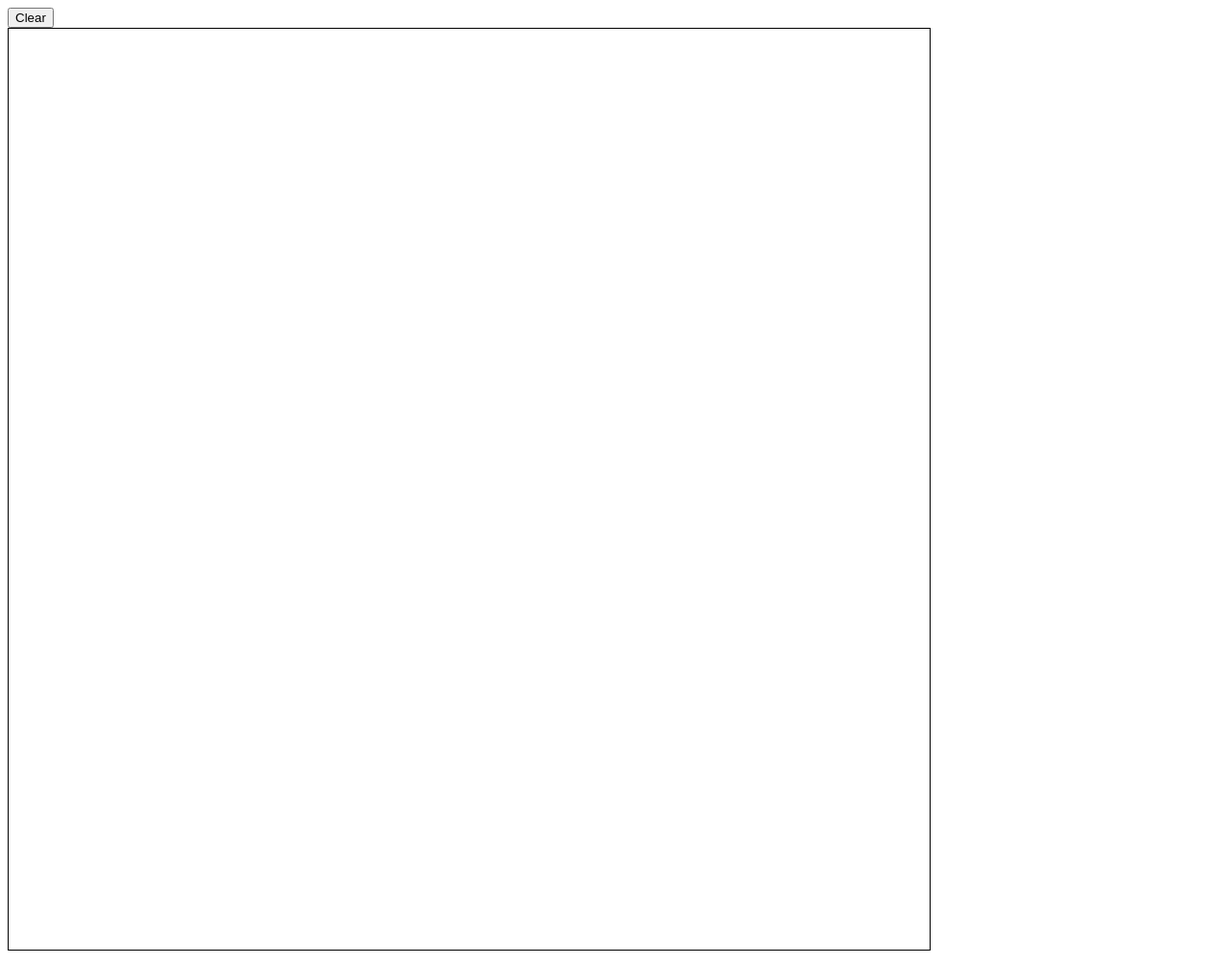
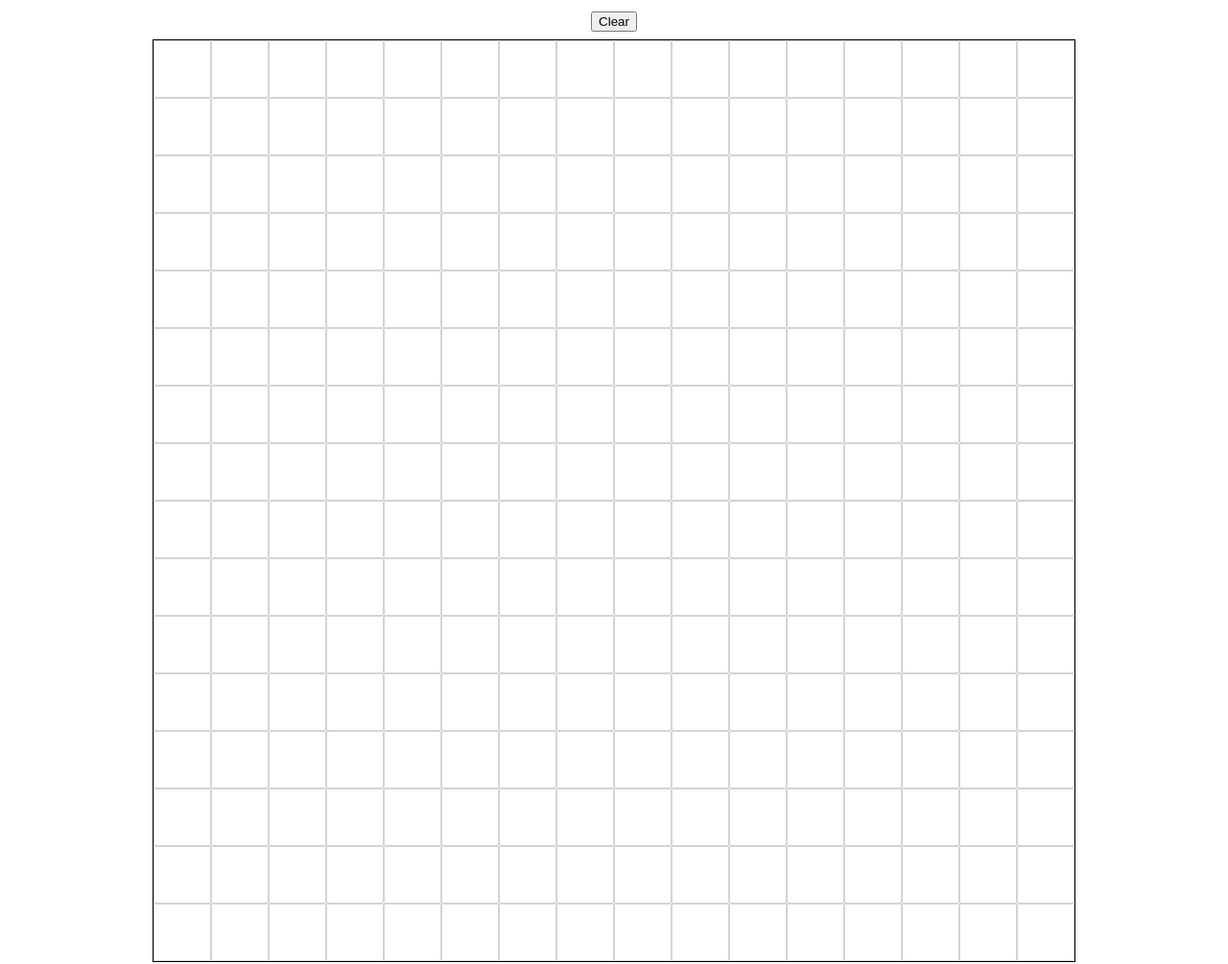
Before and after one commit to tthomas027/etch-a-sketch, a plain HTML site: page index.html in a window 1280 px wide. Shown: the whole page at 96% size. Drawn offline with Linux system fonts and the light colour scheme.

Commit message:
Clean up css style

```diff
--- a/scripts.js
+++ b/scripts.js
@@ -6,7 +6,7 @@ function createGrid(size) {
       const div = document.createElement("div");
       div.classList.add('grid');
       container.appendChild(div);
-      container.setAttribute('style', `grid-template-columns: 1fr repeat(${size}, 1fr);`)
+      container.setAttribute('style', `grid-template-columns: 1fr repeat(${size - 1}, 1fr);`)
     }
   }
 }
--- a/style.css
+++ b/style.css
@@ -3,13 +3,25 @@
   display: grid;
   width: 960px;
   height: 960px;
+  margin: auto;
 }
 
 .grid {
   width: auto;
   height: auto;
+  border-radius: 1px;
+  border: 1px solid rgb(211,211,211);
 }
 
 .black {
   background-color: rgb(0, 0, 0);
 }
+
+body, html {
+  height: 100%;
+  display: grid;
+}
+
+button {
+  margin: auto;
+}
```
